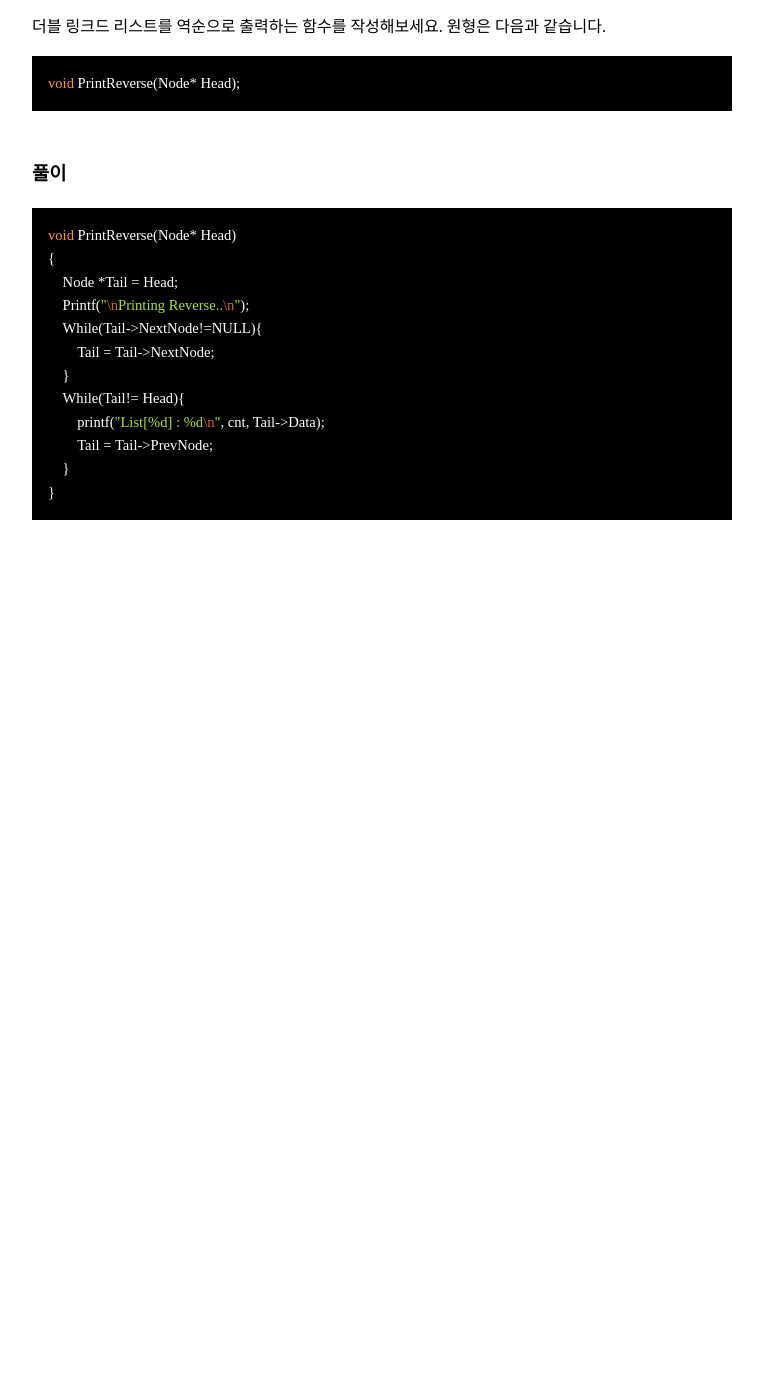
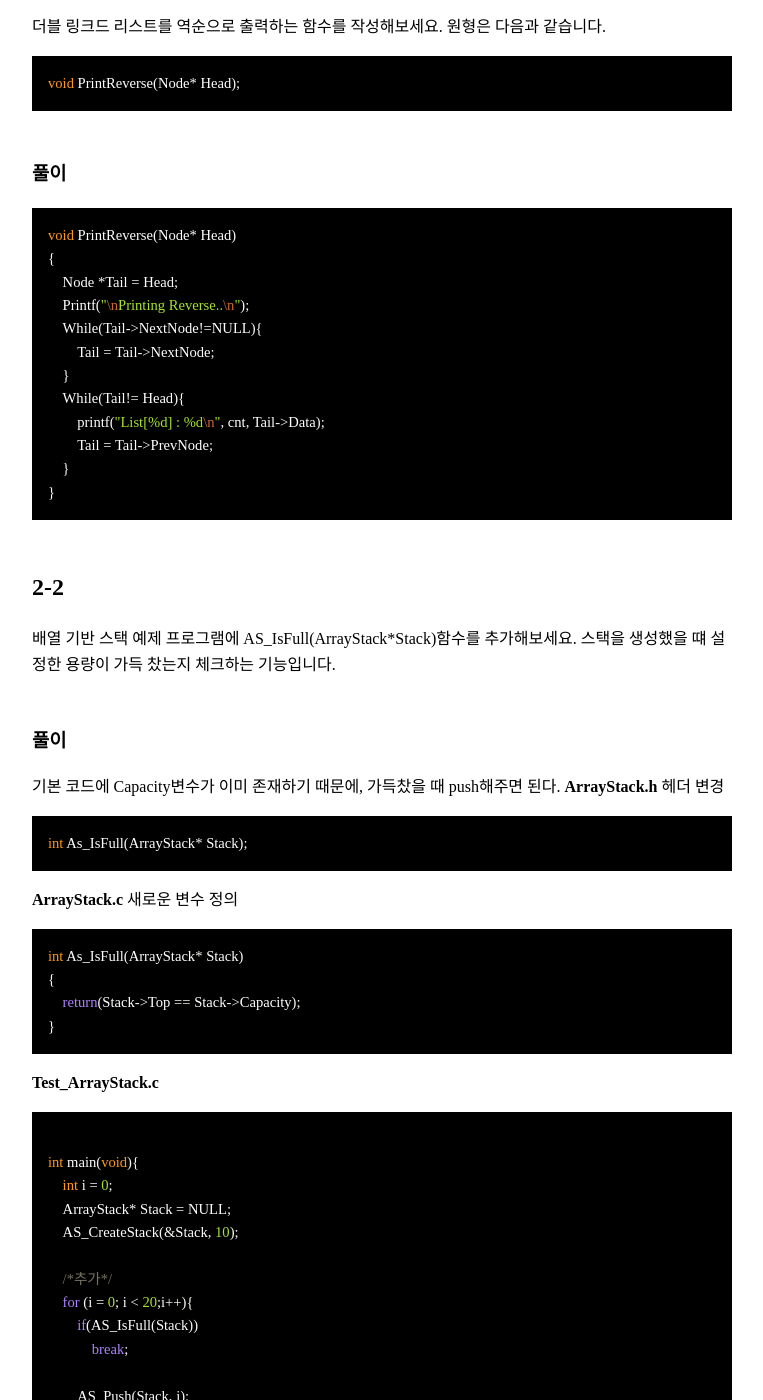
Before and after one commit to domicmeia/domicmeia.github.io, a Jekyll site: the page built from _posts/2023-02-26-[VitaminQuiz] 문제풀이.md, in a window 1280 px wide and 1400 px high, scrolled down 2136 px. Shown: the whole window, without its empty margins (258-1021 px from the left). Built offline with Jekyll 4.4.1, drawn with Linux system fonts in a browser that asks for light colours; some web fonts are replaced; before the commit the page ends 2736 px from its top, so only the background shows below that; some of the changed text lies outside the part shown.

Commit message:
비타민 퀴즈 한개추가

````diff
--- a/_posts/2023-02-26-[VitaminQuiz] 문제풀이.md
+++ b/_posts/2023-02-26-[VitaminQuiz] 문제풀이.md
@@ -91,3 +91,63 @@ void PrintReverse(Node* Head)
     }
 }
 ```
+
+## 2-2
+배열 기반 스택 예제 프로그램에 AS_IsFull(ArrayStack*Stack)함수를 추가해보세요. 스택을 생성했을 떄 설정한 용량이 가득 찼는지 체크하는 기능입니다.
+
+### 풀이
+
+기본 코드에 Capacity변수가 이미 존재하기 때문에, 가득찼을 때 push해주면 된다.
+**ArrayStack.h** 헤더 변경
+```c
+int As_IsFull(ArrayStack* Stack);
+```
+
+**ArrayStack.c** 새로운 변수 정의
+```c
+int As_IsFull(ArrayStack* Stack)
+{
+    return(Stack->Top == Stack->Capacity);
+}
+```
+
+**Test_ArrayStack.c**
+```c
+
+int main(void){
+    int i = 0;
+    ArrayStack* Stack = NULL;
+    AS_CreateStack(&Stack, 10);
+
+    /*추가*/
+    for (i = 0; i < 20;i++){
+        if(AS_IsFull(Stack))
+            break;
+
+        AS_Push(Stack, i);
+    }
+    /**/
+
+    AS_Push(Stack, 3);
+    AS_Push(Stack, 37);
+    AS_Push(Stack, 11);
+    AS_Push(Stack, 12);
+
+    printf(" Capaciy: %d, Size: %d, Top: %d\n\n, Stack->Capacity, AS_GetSize(Stack), AS_Top(Stack) ");
+
+    for (i = 0; i < 4; i++){
+        if(AS_IsEmpty(Stack))
+            break;
+
+        printf("Popped: %d", AS_Pop(Stack));
+
+        if(!AS_IsEmpty(Stack))
+            printf("Current Top: %d\n", AS_TOp(Stack));
+        else
+            printf("Stack Is Empty");
+    }
+
+    AS_DestroyStack(Stack);
+    return 0;
+}
+```
````
